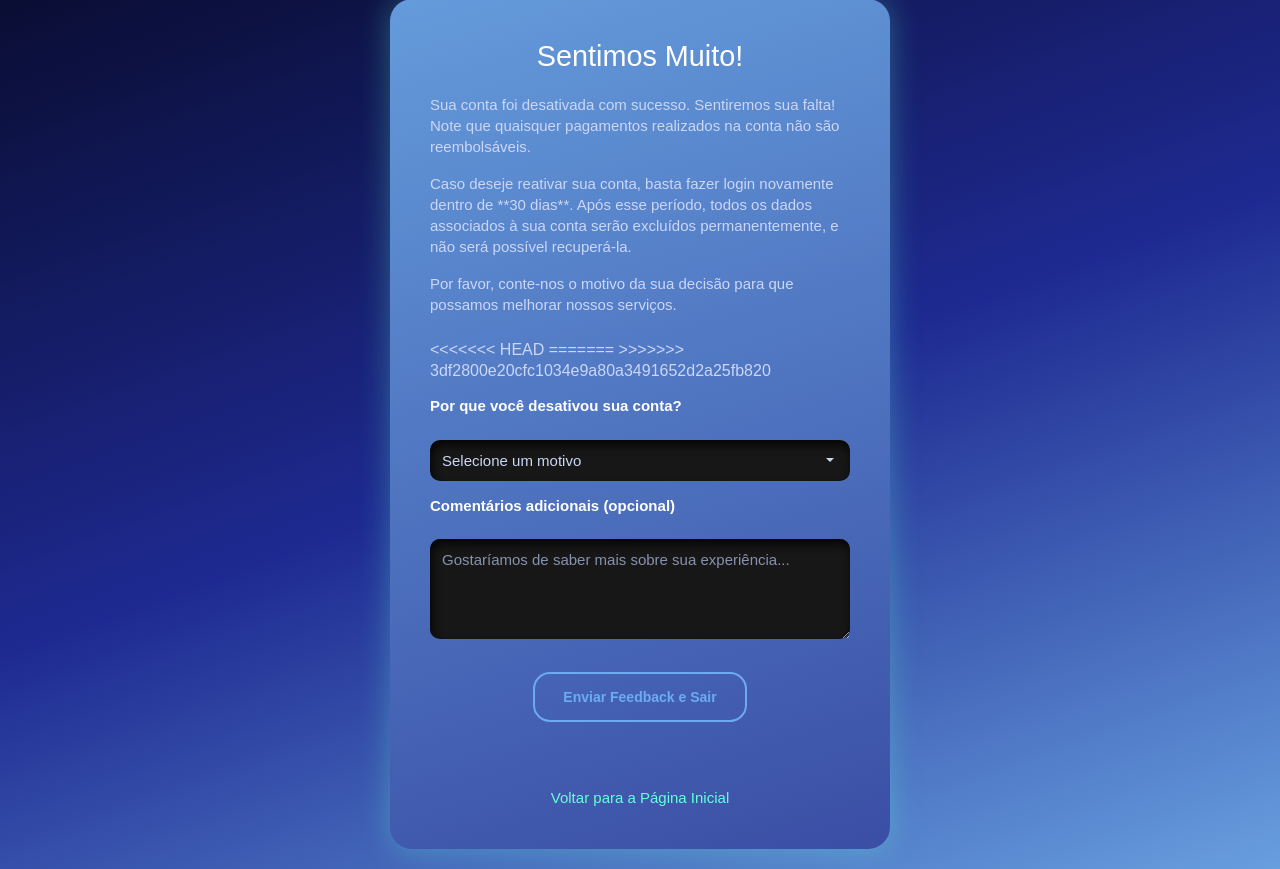
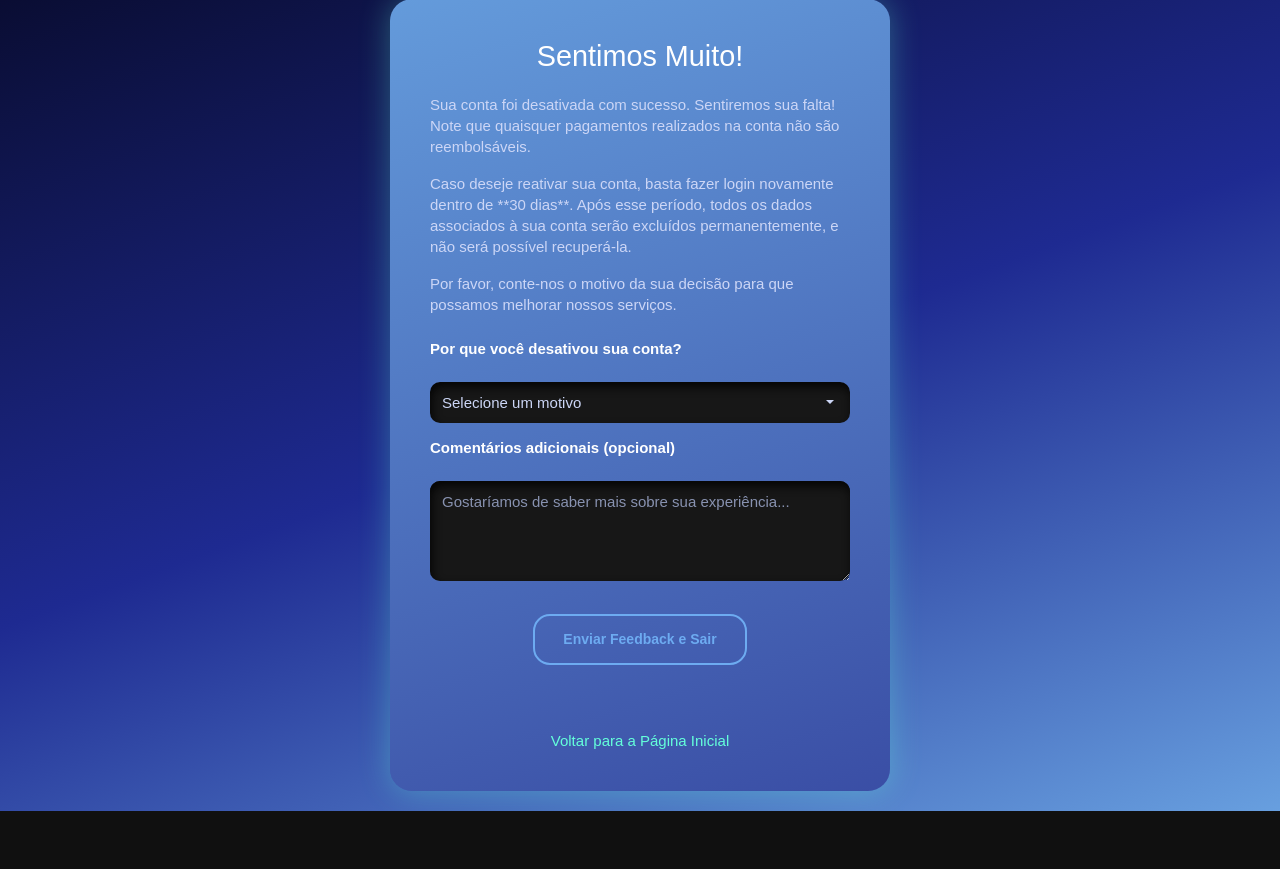
Before and after one commit to Kazamisz/Protect-Key, a PHP site: page /desativacao.php in a window 1280 px wide. Shown: the part 21-890 px from the top of the page. After the commit the page ends 832 px from the top, so only its background shows below. Run offline with PHP 8.4, Linux system fonts and the light colour scheme; some libraries are stand-ins or nearby versions.

```diff
--- a/public/desativacao.php
+++ b/public/desativacao.php
@@ -16,12 +16,14 @@ if ($_SERVER['REQUEST_METHOD'] !== 'POST') {
 ?>
 <!DOCTYPE html>
 <html lang="pt-BR">
+
 <head>
     <meta charset="UTF-8">
     <meta name="viewport" content="width=device-width, initial-scale=1.0">
     <title>Conta Desativada</title>
     <link rel="stylesheet" href="style/styles-desativacao.css">
 </head>
+
 <body>
     <div class="container">
         <h1>Sentimos Muito!</h1>
@@ -39,10 +41,9 @@ if ($_SERVER['REQUEST_METHOD'] !== 'POST') {
             Por favor, conte-nos o motivo da sua decisão para que possamos melhorar nossos serviços.
         </p>
         <form class="feedback-form" action="<?php echo __DIR__ . '/../php/salvar_feedback.php'; ?>" method="POST">
-<<<<<<< HEAD
+
             <input type="hidden" name="csrf_token" value="<?php echo htmlspecialchars(generateCsrfToken()); ?>">
-=======
->>>>>>> 3df2800e20cfc1034e9a80a3491652d2a25fb820
+
             <input type="hidden" name="user_id" value="<?php echo htmlspecialchars($userID); ?>">
             <label for="reason">Por que você desativou sua conta?</label>
             <select name="reason" id="reason" required>
@@ -55,7 +56,8 @@ if ($_SERVER['REQUEST_METHOD'] !== 'POST') {
                 <option value="Outro">Outro</option>
             </select>
             <label for="comments">Comentários adicionais (opcional)</label>
-            <textarea name="comments" id="comments" rows="4" placeholder="Gostaríamos de saber mais sobre sua experiência..."></textarea>
+            <textarea name="comments" id="comments" rows="4"
+                placeholder="Gostaríamos de saber mais sobre sua experiência..."></textarea>
             <button type="submit" class="submit-btn">Enviar Feedback e Sair</button>
         </form>
         <a href="index.php">Voltar para a Página Inicial</a>
@@ -63,4 +65,5 @@ if ($_SERVER['REQUEST_METHOD'] !== 'POST') {
 
 
 </body>
+
 </html>
```
Lines whose indentation alone changed are shown as unchanged.
